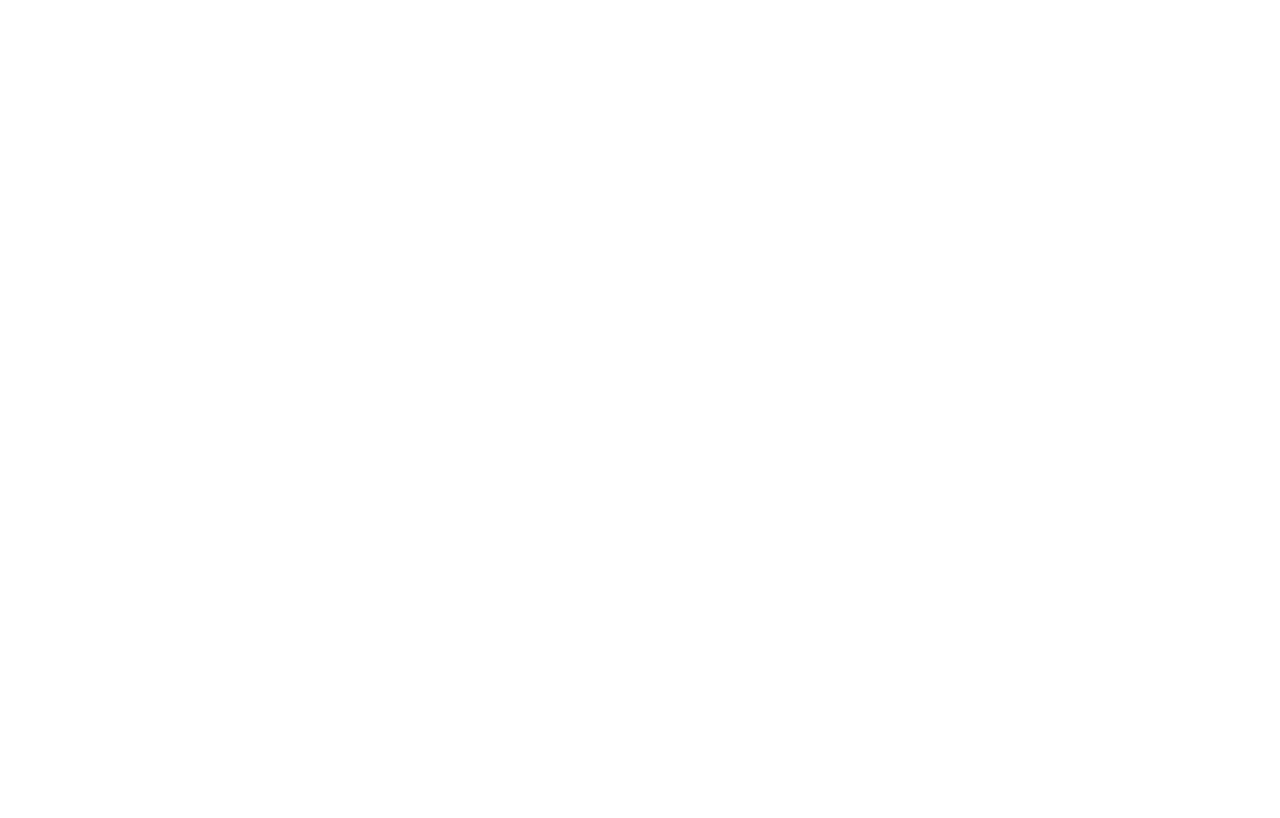
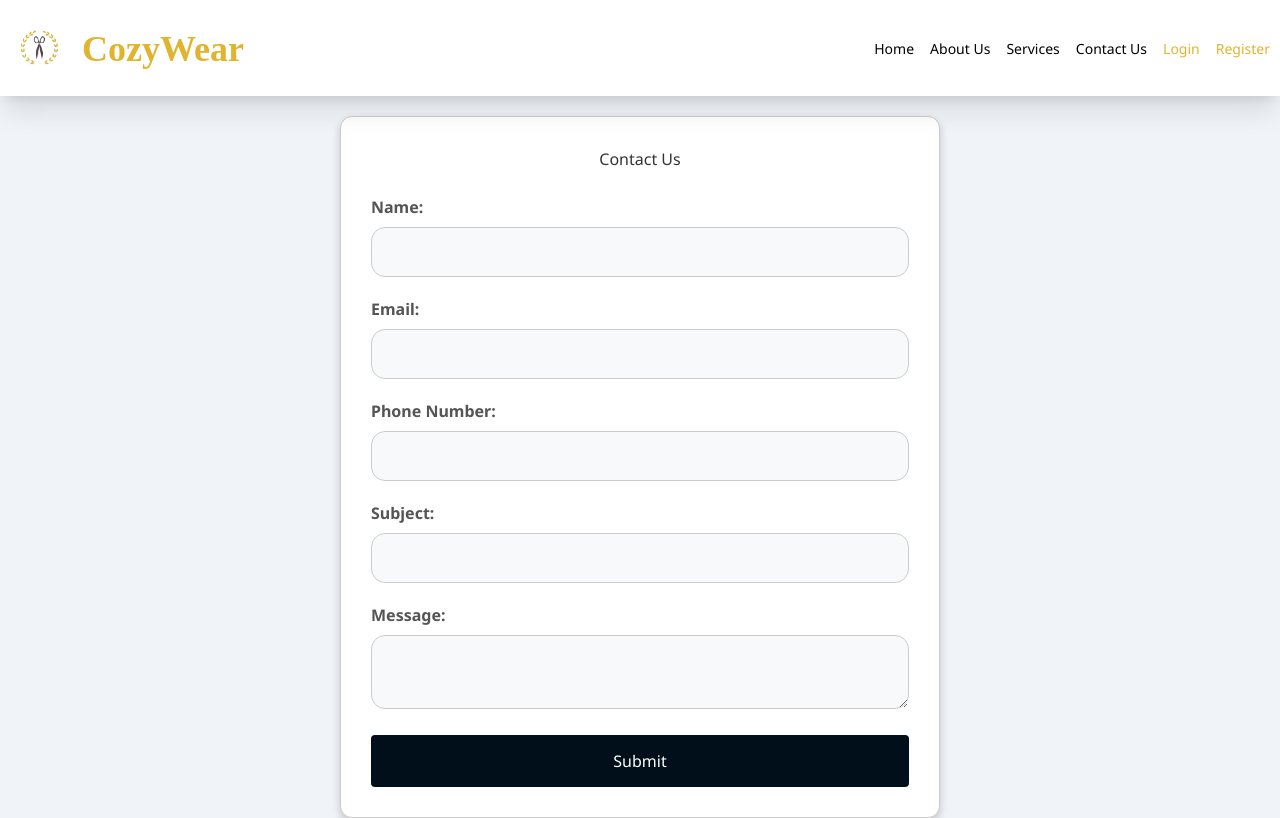
Before and after one commit to CozyWear/frontend, a SvelteKit app: page /contactus in a window 1280 px wide. Shown: the top 818 px of the page. Built offline with nearby package versions, Linux system fonts and the light colour scheme.

Commit message:
contactus page

```diff
--- a/src/routes/contactus/+page.svelte
+++ b/src/routes/contactus/+page.svelte
@@ -0,0 +1,176 @@
+<script lang="ts">
+    import NavBar from '$lib/components/NavBar.svelte';
+    import Footer from '$lib/components/Footer.svelte';
+    import { onMount } from 'svelte';
+
+    let name = '';
+    let email = '';
+    let phone = '';
+    let subject = '';
+    let message = '';
+    let submitted = false;
+
+    function handleSubmit(event) {
+        event.preventDefault();
+        submitted = true;
+        setTimeout(() => {
+            submitted = false;
+        }, 5000);
+        name = '';
+        email = '';
+        phone = '';
+        subject = '';
+        message = '';
+    }
+
+    onMount(() => {
+        window.scrollTo(0, 0);
+    });
+</script>
+
+<div class="page-container">
+    <NavBar />
+
+    <div class="content-wrapper">
+        <div class="main-content">
+            <div class="contact-form-container">
+                <h2>Contact Us</h2>
+                {#if submitted}
+                    <p class="success-message">Thank you for contacting us! We will get back to you shortly.</p>
+                {/if}
+                <form on:submit={handleSubmit}>
+                    <div class="form-group">
+                        <label for="name">Name:</label>
+                        <input type="text" id="name" bind:value={name} required />
+                    </div>
+                    <div class="form-group">
+                        <label for="email">Email:</label>
+                        <input type="email" id="email" bind:value={email} required />
+                    </div>
+                    <div class="form-group">
+                        <label for="phone">Phone Number:</label>
+                        <input type="tel" id="phone" bind:value={phone} required />
+                    </div>
+                    <div class="form-group">
+                        <label for="subject">Subject:</label>
+                        <input type="text" id="subject" bind:value={subject} required />
+                    </div>
+                    <div class="form-group">
+                        <label for="message">Message:</label>
+                        <textarea id="message" bind:value={message} required></textarea>
+                    </div>
+                    <button type="submit" class="button">Submit</button>
+                </form>
+            </div>
+        </div>
+    </div>
+
+    <Footer />
+</div>
+
+<style>
+    .page-container {
+        display: flex;
+        flex-direction: column;
+        min-height: 100vh;
+    }
+
+    .content-wrapper {
+        display: flex;
+        flex: 1;
+        overflow-x: hidden;
+        padding: 20px;
+        background-color: #f0f4f8;
+    }
+
+    .main-content {
+        flex: 1;
+        display: flex;
+        justify-content: center;
+        align-items: center;
+    }
+
+    .contact-form-container {
+        width: 100%;
+        max-width: 600px;
+        padding: 30px;
+        border: 1px solid #ccc;
+        border-radius: 12px;
+        box-shadow: 0 4px 8px rgba(0, 0, 0, 0.2);
+        background-color: #fff;
+    }
+
+    .contact-form-container h2 {
+        text-align: center;
+        margin-bottom: 24px;
+        color: #333;
+    }
+
+    .form-group {
+        margin-bottom: 20px;
+    }
+
+    .form-group label {
+        display: block;
+        margin-bottom: 8px;
+        font-weight: bold;
+        color: #555;
+    }
+
+    .form-group input,
+    .form-group textarea {
+        width: 100%;
+        padding: 12px;
+        border: 1px solid #ccc;
+        border-radius: 14px;
+        background-color: #f8f9fa;
+        box-sizing: border-box;
+        transition: border-color 0.3s, background-color 0.3s;
+    }
+
+    .form-group input:focus,
+    .form-group textarea:focus {
+        border-color: #007bff;
+        background-color: #fff;
+        outline: none;
+    }
+
+    .form-group input::placeholder,
+    .form-group textarea::placeholder {
+        color: #999;
+    }
+
+    .form-group input:hover,
+    .form-group textarea:hover {
+        background-color: #e9ecef;
+    }
+
+    .button {
+        width: 100%;
+        padding: 14px;
+        background-color: #000f1a;
+        color: #fff;
+        border: none;
+        border-radius: 4px;
+        cursor: pointer;
+        font-size: 16px;
+        transition: background-color 0.3s, color 0.3s, transform 0.3s;
+    }
+
+    .button:hover {
+        background-color: #33334d;
+        transform: scale(1.05);
+    }
+
+    .button:active {
+        background-color: #003d7a;
+        transform: scale(1);
+    }
+
+    .success-message {
+        color: green;
+        text-align: center;
+        margin-bottom: 20px;
+        font-size: 1.2rem;
+    }
+</style>
```
